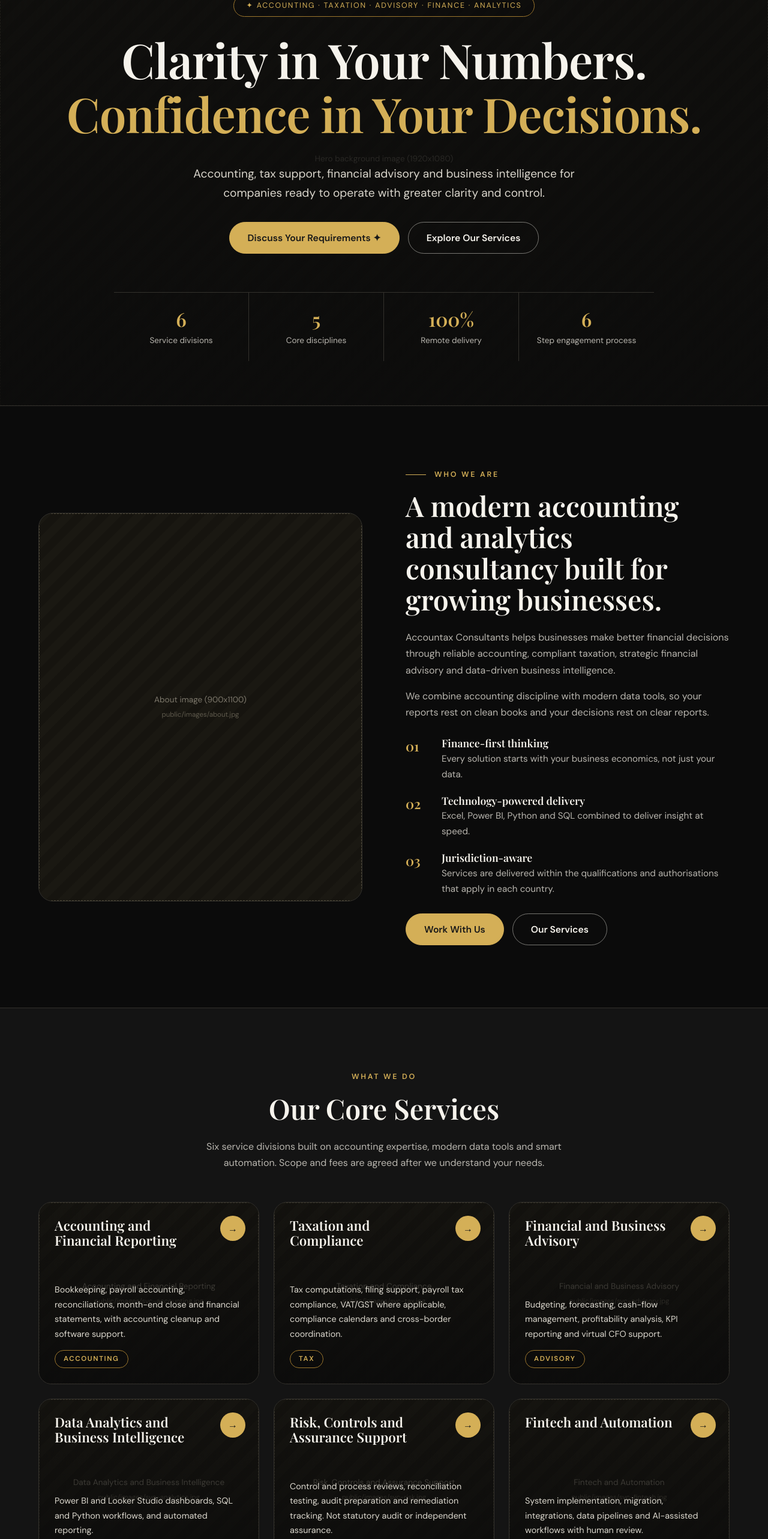
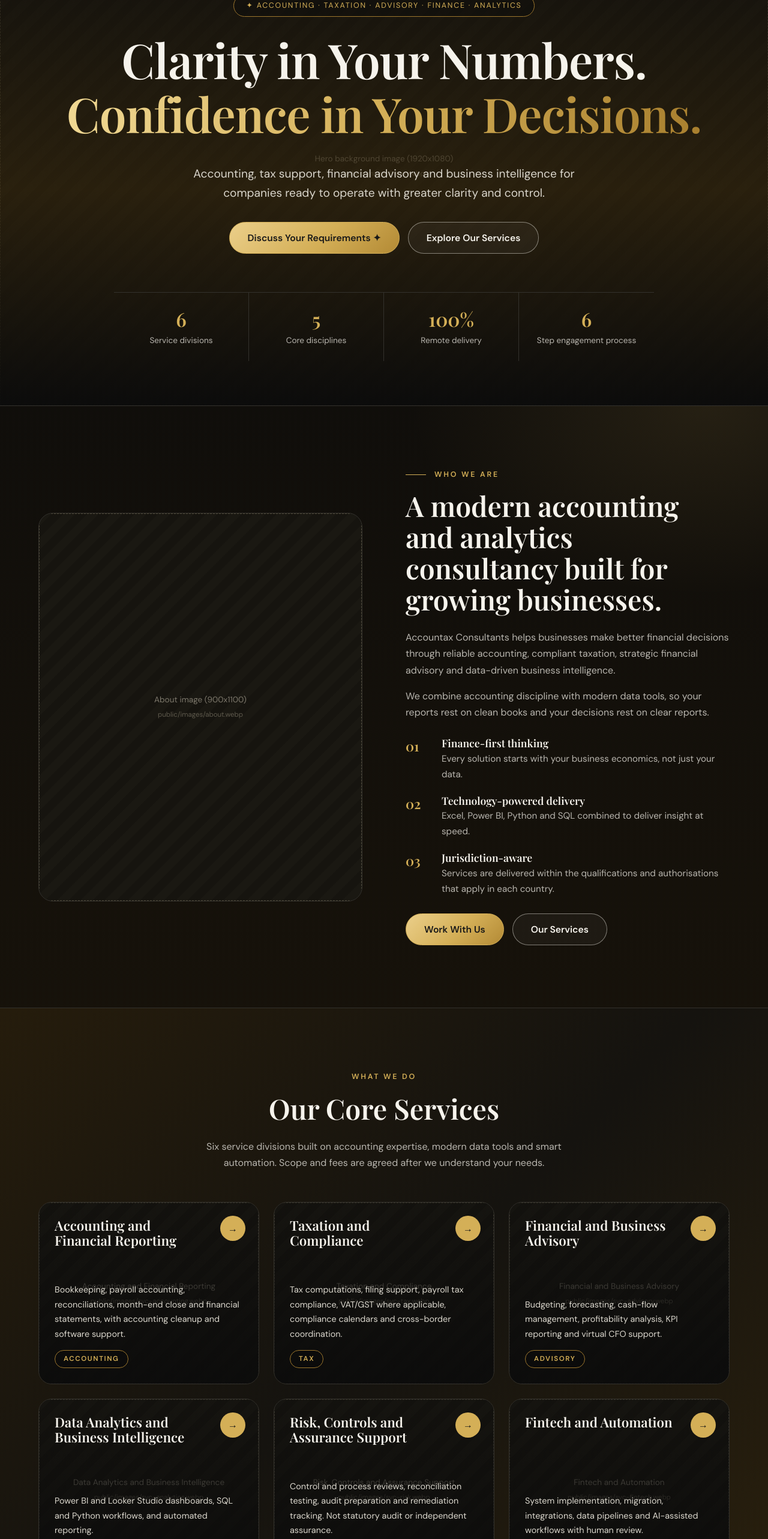
Before and after one commit to iamawaisea1628/Accountax-Works, a Next.js app: page / in a window 1280 px wide. Shown: the part 200-2766 px from the top of the page at 60% size. Built offline with nearby package versions, Linux system fonts and the light colour scheme.

Commit message:
Add files via upload

```diff
--- a/app/globals.css
+++ b/app/globals.css
@@ -1,15 +1,15 @@
 :root{--bg:#0B0B0B;--s2:#141414;--s3:#1B1B1B;--g:#D4AF57;--g2:#E7CA82;--g3:#9C762D;--tx:#F6F3EC;--mu:#B8B5AE;--bd:#33312C;box-sizing:border-box;padding-top:env(safe-area-inset-top,0px);padding-bottom:env(safe-area-inset-bottom,0px)}
 *,*::before,*::after{box-sizing:inherit}
 html{scroll-behavior:smooth;scroll-padding-top:90px}
-body{margin:0;background:var(--bg);color:var(--tx);font:400 1rem/1.7 var(--fb),system-ui,sans-serif;-webkit-font-smoothing:antialiased}
+body{margin:0;background:#0B0B0B linear-gradient(180deg,#0B0B0B 0%,#1a140a 28%,#101010 55%,#1d160b 80%,#0B0B0B 100%);color:var(--tx);font:400 1rem/1.7 var(--fb),system-ui,sans-serif;-webkit-font-smoothing:antialiased}
 a{color:inherit}:focus-visible{outline:2px solid var(--g);outline-offset:3px}
 .w{max-width:1200px;margin:0 auto;padding:0 24px}
 h1,h2,h3,h4{font-family:var(--fd),Georgia,serif;font-weight:600;line-height:1.12;margin:0 0 .5em}
 h1{font-size:clamp(2.6rem,6.4vw,5rem);letter-spacing:-.015em}h2{font-size:clamp(1.9rem,3.8vw,2.9rem)}h3{font-size:1.3rem}
 p{margin:0 0 1em;max-width:62ch}.mu{color:var(--mu)}
-.gd{color:var(--g)}
+.gd{background:linear-gradient(90deg,#F0D893,#D4AF57 50%,#A87F2E);-webkit-background-clip:text;background-clip:text;color:transparent}
 /* header */
-header{position:sticky;top:env(safe-area-inset-top,0px);z-index:30;background:rgba(11,11,11,.94);backdrop-filter:blur(10px);border-bottom:1px solid var(--bd)}
+header{position:sticky;top:env(safe-area-inset-top,0px);z-index:30;background:linear-gradient(90deg,rgba(11,11,11,.96),rgba(32,25,12,.96) 55%,rgba(11,11,11,.96));backdrop-filter:blur(10px);border-bottom:1px solid var(--bd)}
 .bar{display:flex;align-items:center;justify-content:space-between;height:76px;gap:16px}
 .logo{display:flex;align-items:center;gap:10px;text-decoration:none;font:600 1.25rem var(--fd),Georgia,serif;letter-spacing:.06em;color:#fff}.logo b{color:var(--g)}.logo svg{width:38px;height:34px}
 nav ul{list-style:none;margin:0;padding:0;display:flex;align-items:center;gap:6px}
@@ -17,8 +17,8 @@ nav li>a:not(.btn){display:block;padding:9px 16px;border-radius:30px;text-decora
 nav li>a:not(.btn):hover,nav li:first-child>a{color:var(--g);background:rgba(212,175,87,.08)}
 .dd{position:relative}.dd-m{display:none;position:absolute;top:100%;left:0;background:var(--s2);border:1px solid var(--bd);border-radius:14px;padding:8px;min-width:320px}
 .dd:hover .dd-m,.dd:focus-within .dd-m{display:block}.dd-m a{display:block;padding:10px 14px;border-radius:8px;text-decoration:none;color:var(--tx);font-size:.93rem}.dd-m a:hover{color:var(--g);background:rgba(212,175,87,.08)}
-.btn{display:inline-block;padding:15px 30px;background:var(--g);color:#181818;font:600 .98rem var(--fb),sans-serif;text-decoration:none;border:1px solid var(--g);border-radius:40px;cursor:pointer;transition:background .2s}
-.btn:hover{background:var(--g2)}.btn.o{background:none;color:var(--tx);border-color:rgba(246,243,236,.45)}.btn.o:hover{border-color:var(--g);color:var(--g)}.btn.sm{padding:11px 24px;margin-left:10px}.btn:disabled{opacity:.6}
+.btn{display:inline-block;padding:15px 30px;background:linear-gradient(135deg,#EBCF8A,#D4AF57 55%,#B38A35);color:#181818;font:600 .98rem var(--fb),sans-serif;text-decoration:none;border:1px solid var(--g);border-radius:40px;cursor:pointer;transition:filter .2s}
+.btn:hover{filter:brightness(1.1)}.btn.o{background:rgba(255,255,255,.04);color:var(--tx);border-color:rgba(246,243,236,.45)}.btn.o:hover{border-color:var(--g);color:var(--g)}.btn.sm{padding:11px 24px;margin-left:10px}.btn:disabled{opacity:.6}
 #mb{display:none;background:none;border:1px solid var(--bd);color:var(--tx);padding:9px 16px;border-radius:30px;font:inherit}
 /* image system */
 .im{position:relative;overflow:hidden;background:var(--s3)}
@@ -26,7 +26,7 @@ nav li>a:not(.btn):hover,nav li:first-child>a{color:var(--g);background:rgba(212
 .ph small{display:block;margin-top:4px;color:#5f5a4d;font-size:.72rem}
 /* hero */
 .hero{position:relative;min-height:min(940px,100svh);display:flex;align-items:center;border-bottom:1px solid var(--bd)}
-.hero>.im{position:absolute;inset:0}.veil{position:absolute;inset:0;background:linear-gradient(180deg,rgba(11,11,11,.62),rgba(11,11,11,.88))}
+.hero>.im{position:absolute;inset:0}.veil{position:absolute;inset:0;background:linear-gradient(180deg,rgba(11,11,11,.5) 0%,rgba(52,38,12,.62) 55%,rgba(11,11,11,.94) 100%)}
 .hc{position:relative;text-align:center;padding-top:80px;padding-bottom:40px}
 .k{display:inline-block;border:1px solid var(--g3);color:var(--g);border-radius:40px;padding:7px 20px;font-size:.78rem;letter-spacing:.14em;text-transform:uppercase;margin-bottom:26px;background:rgba(11,11,11,.4)}
 .lead{font-size:1.2rem;color:#d9d5cb;margin:0 auto 1.6em;max-width:56ch}.cta{display:flex;gap:14px;flex-wrap:wrap;margin-top:8px}.hc .cta{justify-content:center}
@@ -34,7 +34,7 @@ nav li>a:not(.btn):hover,nav li:first-child>a{color:var(--g);background:rgba(212
 .stats div{padding:22px 10px;border-right:1px solid var(--bd)}.stats div:last-child{border:0}
 .stats b{display:block;font:600 2rem var(--fd),Georgia,serif;color:var(--g)}.stats span{font-size:.85rem;color:var(--mu)}
 /* sections */
-section{padding:104px 0}.alt{background:var(--s2);border-block:1px solid var(--bd)}
+section{padding:104px 0}.alt{background:linear-gradient(135deg,#251c0c 0%,#15130f 50%,#2a200d 100%);border-block:1px solid var(--bd)}
 .sh{max-width:760px;margin-bottom:52px}.sh.c{margin-inline:auto;text-align:center}.sh p{color:var(--mu);margin-inline:auto}
 .eb{display:block;color:var(--g);font-size:.78rem;font-weight:600;letter-spacing:.22em;text-transform:uppercase;margin-bottom:16px}
 .eb.line{display:flex;align-items:center;gap:14px}.eb.line::before{content:"";width:34px;height:1px;background:var(--g)}
@@ -43,7 +43,7 @@ section{padding:104px 0}.alt{background:var(--s2);border-block:1px solid var(--b
 .ft{list-style:none;padding:0;margin:28px 0}.ft li{display:flex;gap:18px;margin-bottom:20px}
 .ft i,.num{font:600 1.4rem var(--fd),Georgia,serif;color:var(--g);font-style:normal;min-width:42px}.ft h3{font-size:1.1rem;margin:0 0 4px}.ft p{margin:0;color:var(--mu);font-size:.95rem}
 .g3{display:grid;grid-template-columns:repeat(3,1fr);gap:24px}.g4{display:grid;grid-template-columns:repeat(4,1fr);gap:22px}
-.card{border:1px solid var(--bd);border-radius:20px;background:var(--s3);padding:30px;transition:border-color .2s}.card:hover{border-color:var(--g3)}
+.card{border:1px solid var(--bd);border-radius:20px;background:linear-gradient(145deg,#231d11,#121110);padding:30px;transition:border-color .2s}.card:hover{border-color:var(--g3)}
 .card .num{display:block;margin-bottom:14px}.card h3{font-size:1.2rem}.card p{color:var(--mu);font-size:.95rem;margin:0}
 /* image cards */
 .sc,.ic{position:relative;display:block;border-radius:22px;overflow:hidden;border:1px solid var(--bd);text-decoration:none;color:var(--tx);transition:border-color .2s,transform .25s}
@@ -56,22 +56,22 @@ section{padding:104px 0}.alt{background:var(--s2);border-block:1px solid var(--b
 .ic .sb{justify-content:flex-end}.ic h3{font-size:1.2rem;margin:0 0 6px}.ic p{font-size:.88rem;color:#dcd8ce;margin:0;opacity:0;max-height:0;transition:all .25s}
 .ic:hover p,.ic:focus-visible p{opacity:1;max-height:100px}
 @media(hover:none){.ic p{opacity:1;max-height:100px}.ar{opacity:1}}
-.trio{display:grid;grid-template-columns:repeat(3,1fr);border:1px solid var(--bd);border-radius:22px;background:var(--s2)}
+.trio{display:grid;grid-template-columns:repeat(3,1fr);border:1px solid var(--bd);border-radius:22px;background:linear-gradient(135deg,#251c0c,#141414 60%,#201909)}
 .trio div{padding:38px 34px;border-right:1px solid var(--bd)}.trio div:last-child{border:0}.trio h3{color:var(--g);font-size:1.5rem}.trio p{color:var(--mu);margin:0}
-.tools{display:grid;grid-template-columns:repeat(4,1fr);gap:16px}.tools div{border:1px solid var(--bd);border-radius:16px;background:var(--bg);padding:30px 16px;text-align:center;font-weight:500;color:var(--mu)}
+.tools{display:grid;grid-template-columns:repeat(4,1fr);gap:16px}.tools div{border:1px solid var(--bd);border-radius:16px;background:linear-gradient(145deg,#1d170c,#111);padding:30px 16px;text-align:center;font-weight:500;color:var(--mu)}
 ol.st{list-style:none;counter-reset:s;padding:0;margin:0;display:grid;grid-template-columns:repeat(3,1fr);gap:28px 24px}
 ol.st li{counter-increment:s;border-top:1px solid var(--g3);padding-top:18px}ol.st li::before{content:"0" counter(s);font:600 1.7rem var(--fd),Georgia,serif;color:var(--g)}
 ol.st h3{font-size:1.15rem;margin:.3em 0}ol.st p{font-size:.93rem;color:var(--mu);margin:0}
-.ac{border:1px solid var(--bd);border-radius:22px;overflow:hidden;background:var(--s3)}.ac .im{aspect-ratio:12/7}.ab{padding:24px}.ab h3{font-size:1.15rem;margin:14px 0}.soon{font-size:.82rem;color:var(--g3)}
+.ac{border:1px solid var(--bd);border-radius:22px;overflow:hidden;background:linear-gradient(145deg,#231d11,#121110)}.ac .im{aspect-ratio:12/7}.ab{padding:24px}.ab h3{font-size:1.15rem;margin:14px 0}.soon{font-size:.82rem;color:var(--g3)}
 /* contact */
-.cbox{border:1px solid var(--g3);border-radius:28px;background:var(--s2);padding:36px}
+.cbox{border:1px solid var(--g3);border-radius:28px;background:linear-gradient(145deg,#2a200d,#151410 55%,#1f180b);padding:36px}
 form{display:grid;grid-template-columns:1fr 1fr;gap:18px}
 label{display:block;font-size:.88rem;font-weight:500;margin-bottom:6px}.f{grid-column:1/-1}
 input,select,textarea{width:100%;padding:14px 16px;background:var(--s3);border:1px solid var(--bd);color:var(--tx);font:inherit;border-radius:12px}
 textarea{min-height:130px;resize:vertical}.chk{display:flex;gap:10px;align-items:flex-start;font-size:.88rem;color:var(--mu)}.chk input{width:auto;margin-top:5px}
 .hp{position:absolute;left:-9999px;height:0;overflow:hidden}#st{min-height:1.5em;font-size:.93rem}
 /* footer */
-footer{border-top:1px solid var(--bd);background:var(--s2);padding:72px 0 36px;font-size:.93rem;color:var(--mu)}
+footer{border-top:1px solid var(--bd);background:linear-gradient(180deg,#1b150a,#0B0B0B);padding:72px 0 36px;font-size:.93rem;color:var(--mu)}
 .fg{display:grid;grid-template-columns:1.4fr 1fr 1.2fr 1.2fr;gap:40px}.fg h4{font:600 .8rem var(--fb),sans-serif;letter-spacing:.2em;text-transform:uppercase;color:var(--g);margin-bottom:18px}
 footer a{display:block;text-decoration:none;padding:5px 0}footer a:hover{color:var(--g)}footer .logo{display:flex;padding:0}
 .dis{margin-top:44px;padding-top:24px;border-top:1px solid var(--bd);font-size:.8rem;max-width:90ch}
@@ -86,3 +86,5 @@ nav ul{flex-direction:column;align-items:flex-start;gap:4px}.dd-m{display:block;
 .stats{grid-template-columns:1fr 1fr}.stats div:nth-child(2){border-right:0}.stats div:nth-child(-n+2){border-bottom:1px solid var(--bd)}
 section{padding:68px 0}.hero{min-height:auto}.cbox{padding:24px}}
 @media(prefers-reduced-motion:reduce){*{animation:none!important;scroll-behavior:auto!important;transition:none!important}}
+#about,#contact,section:not(.alt):not(#about):not(#contact){background:radial-gradient(ellipse 55% 45% at 92% 0%,rgba(212,175,87,.11),transparent 70%)}
+#contact{background:radial-gradient(ellipse 55% 50% at 8% 100%,rgba(212,175,87,.12),transparent 70%)}
--- a/app/page.tsx
+++ b/app/page.tsx
@@ -15,7 +15,7 @@ export default function Home() {
       <Header />
       <main id="top">
         <div className="hero">
-          <div className="im"><Photo file="hero.jpg" label="Hero background image (1920x1080)" alt="City skyline" priority /></div>
+          <div className="im"><Photo file="hero.webp" label="Hero background image (1920x1080)" alt="City skyline" priority /></div>
           <div className="veil" />
           <div className="w hc">
             <span className="k">✦ Accounting · Taxation · Advisory · Finance · Analytics</span>
@@ -30,7 +30,7 @@ export default function Home() {
         </div>
 
         <section id="about"><div className="w two al">
-          <div className="im tall"><Photo file="about.jpg" label="About image (900x1100)" alt="Finance team reviewing reports" sizes="(max-width:860px) 100vw, 560px" /></div>
+          <div className="im tall"><Photo file="about.webp" label="About image (900x1100)" alt="Finance team reviewing reports" sizes="(max-width:860px) 100vw, 560px" /></div>
           <div>
             <span className="eb line">Who We Are</span>
             <h2>A modern accounting and analytics consultancy built for growing businesses.</h2>
--- a/components/data.ts
+++ b/components/data.ts
@@ -1,11 +1,11 @@
 // Service tuple: [title, description, tag, image file in /public/images]
 export const S: [string, string, string, string][] = [
-["Accounting and Financial Reporting","Bookkeeping, payroll accounting, reconciliations, month-end close and financial statements, with accounting cleanup and software support.","Accounting","svc-accounting.jpg"],
-["Taxation and Compliance","Tax computations, filing support, payroll tax compliance, VAT/GST where applicable, compliance calendars and cross-border coordination.","Tax","svc-tax.jpg"],
-["Financial and Business Advisory","Budgeting, forecasting, cash-flow management, profitability analysis, KPI reporting and virtual CFO support.","Advisory","svc-advisory.jpg"],
-["Data Analytics and Business Intelligence","Power BI and Looker Studio dashboards, SQL and Python workflows, and automated reporting.","Analytics","svc-analytics.jpg"],
-["Risk, Controls and Assurance Support","Control and process reviews, reconciliation testing, audit preparation and remediation tracking. Not statutory audit or independent assurance.","Finance","svc-risk.jpg"],
-["Fintech and Automation","System implementation, migration, integrations, data pipelines and AI-assisted workflows with human review.","Fintech","svc-fintech.jpg"],
+["Accounting and Financial Reporting","Bookkeeping, payroll accounting, reconciliations, month-end close and financial statements, with accounting cleanup and software support.","Accounting","svc-accounting.webp"],
+["Taxation and Compliance","Tax computations, filing support, payroll tax compliance, VAT/GST where applicable, compliance calendars and cross-border coordination.","Tax","svc-tax.webp"],
+["Financial and Business Advisory","Budgeting, forecasting, cash-flow management, profitability analysis, KPI reporting and virtual CFO support.","Advisory","svc-advisory.webp"],
+["Data Analytics and Business Intelligence","Power BI and Looker Studio dashboards, SQL and Python workflows, and automated reporting.","Analytics","svc-analytics.webp"],
+["Risk, Controls and Assurance Support","Control and process reviews, reconciliation testing, audit preparation and remediation tracking. Not statutory audit or independent assurance.","Finance","svc-risk.webp"],
+["Fintech and Automation","System implementation, migration, integrations, data pipelines and AI-assisted workflows with human review.","Fintech","svc-fintech.webp"],
 ];
 export const ABOUT: [string, string][] = [
 ["Finance-first thinking","Every solution starts with your business economics, not just your data."],
@@ -19,14 +19,14 @@ export const WHY: [string, string][] = [
 ["Reviewed before delivery","Automated and AI-assisted outputs are checked by a person before you see them."],
 ];
 export const IND: [string, string, string][] = [
-["Startups and Technology","Investor-ready reporting and runway tracking.","ind-startups.jpg"],
-["Ecommerce","Marketplace reconciliations and margin analysis.","ind-ecommerce.jpg"],
-["Professional Services","Project profitability and recurring revenue reporting.","ind-professional.jpg"],
-["Real Estate","Property-level reporting and compliance records.","ind-realestate.jpg"],
-["Retail and Trading","Inventory-linked accounting and tax records.","ind-retail.jpg"],
-["International Groups","Consolidated reporting and cross-border coordination.","ind-international.jpg"],
-["Accounting Practices","Outsourced and white-label delivery support.","ind-practices.jpg"],
-["Manufacturing and Distribution","Cost tracking, inventory valuation and margin reporting.","ind-manufacturing.jpg"],
+["Startups and Technology","Investor-ready reporting and runway tracking.","ind-startups.webp"],
+["Ecommerce","Marketplace reconciliations and margin analysis.","ind-ecommerce.webp"],
+["Professional Services","Project profitability and recurring revenue reporting.","ind-professional.webp"],
+["Real Estate","Property-level reporting and compliance records.","ind-realestate.webp"],
+["Retail and Trading","Inventory-linked accounting and tax records.","ind-retail.webp"],
+["International Groups","Consolidated reporting and cross-border coordination.","ind-international.webp"],
+["Accounting Practices","Outsourced and white-label delivery support.","ind-practices.webp"],
+["Manufacturing and Distribution","Cost tracking, inventory valuation and margin reporting.","ind-manufacturing.webp"],
 ];
 export const STEPS: [string, string][] = [
 ["Initial discussion","Understand your business, markets and goals."],
@@ -38,7 +38,7 @@ export const STEPS: [string, string][] = [
 ];
 export const TOOLS = ["Power BI","Looker Studio","Python","SQL","Microsoft Excel","Google Sheets","QuickBooks","Xero"];
 export const INSIGHTS: [string, string, string][] = [
-["How Monthly Financial Reporting Improves Business Decisions","Reporting","insight-1.jpg"],
-["How to Build a Useful Cash-Flow Forecast","Advisory","insight-2.jpg"],
-["Common Reconciliation Problems in Ecommerce","Accounting","insight-3.jpg"],
+["How Monthly Financial Reporting Improves Business Decisions","Reporting","insight-1.webp"],
+["How to Build a Useful Cash-Flow Forecast","Advisory","insight-2.webp"],
+["Common Reconciliation Problems in Ecommerce","Accounting","insight-3.webp"],
 ];
```
Also changed, not shown: public/images/README.txt, 1 other file (tests, documents, lock files or other folders).
